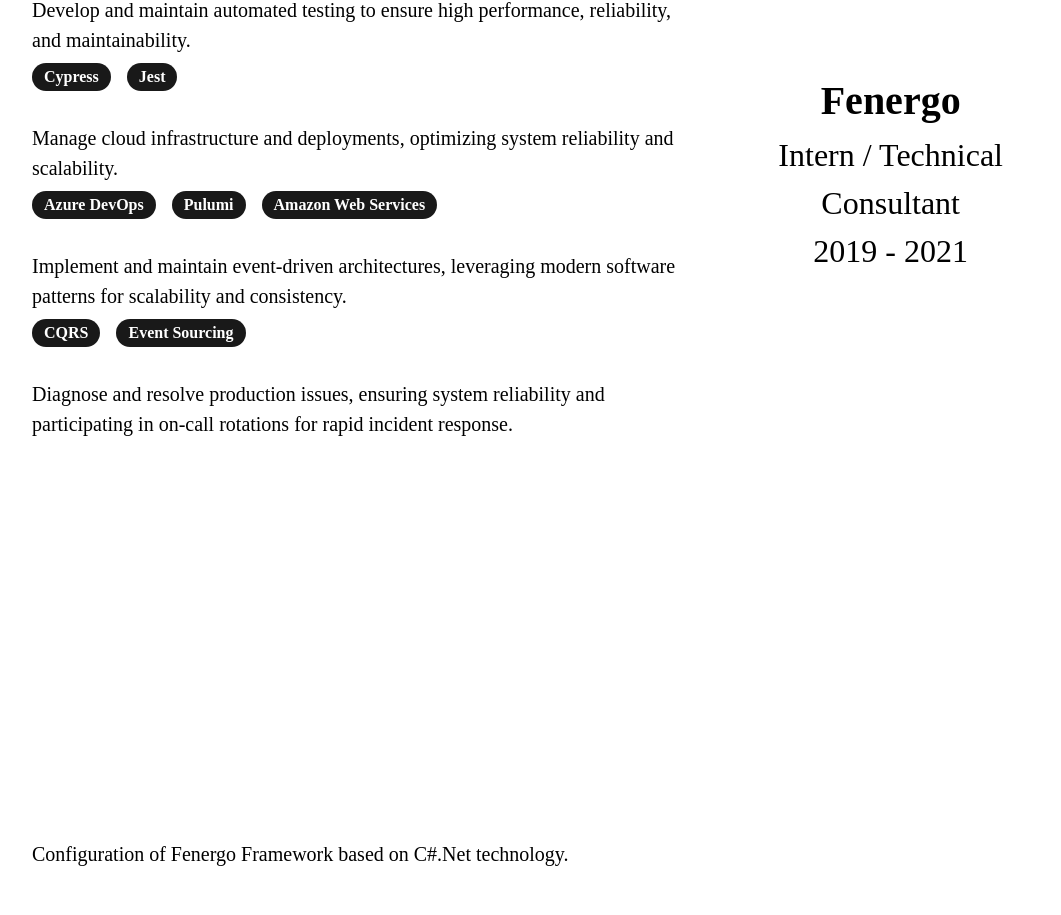
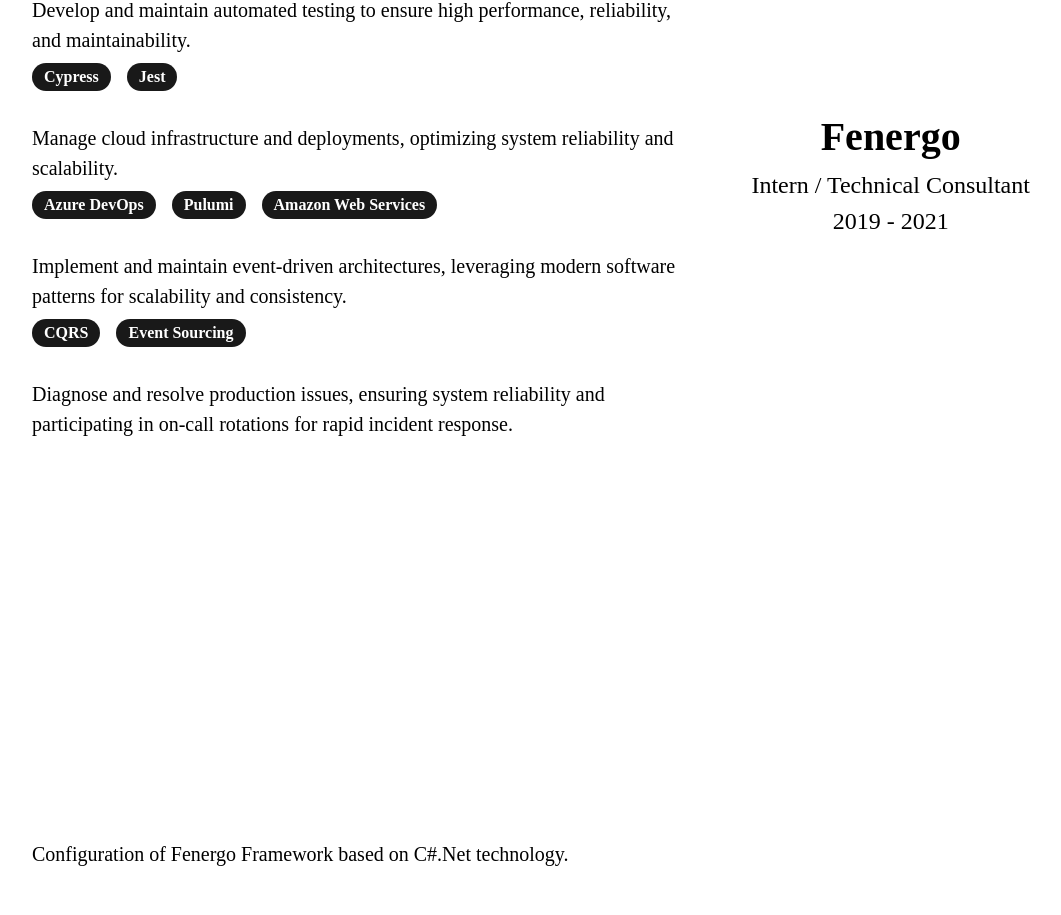
Before and after one commit to sorbetes/sorbetes.github.io, a React (Vite) app: page / in a window 1280 px wide. Shown: the part 1051-1966 px from the top of the page, without its empty margins (96-1157 px from the left). Built offline with nearby package versions, Linux system fonts and the light colour scheme; a web font is replaced by a local one.

Commit message:
smaller text

```diff
--- a/src/components/experience/ExperienceHeading.tsx
+++ b/src/components/experience/ExperienceHeading.tsx
@@ -16,10 +16,10 @@
       <p className=" text-[2rem] md:text-[2.5rem] font-semibold text-black">
         {company}
       </p>
-      <p className="text-[1.5rem] md:text-[2rem] font-medium text-black">
+      <p className="text-[1rem] md:text-[1.5rem] font-medium text-black">
         {jobTitle}
       </p>
-      <p className="text-[1.5rem] md:text-[2rem] font-light text-black">
+      <p className="text-[1rem] md:text-[1.5rem] font-light text-black">
         {startDate} - {endDate ?? "Present"}
       </p>
     </div>
```
